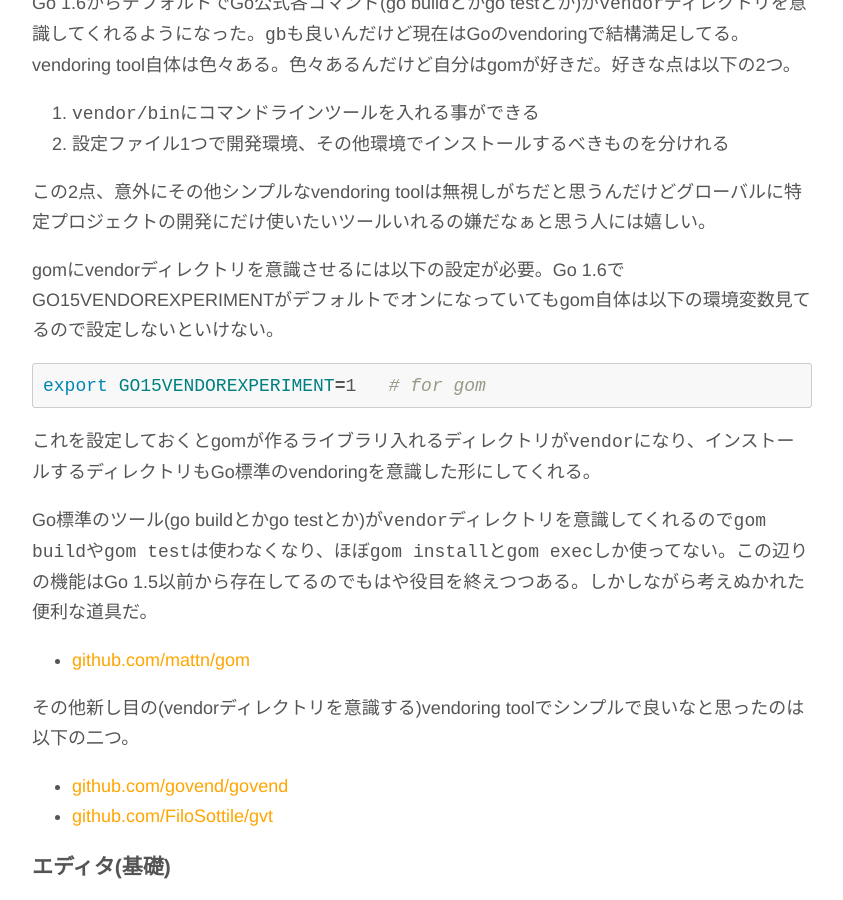
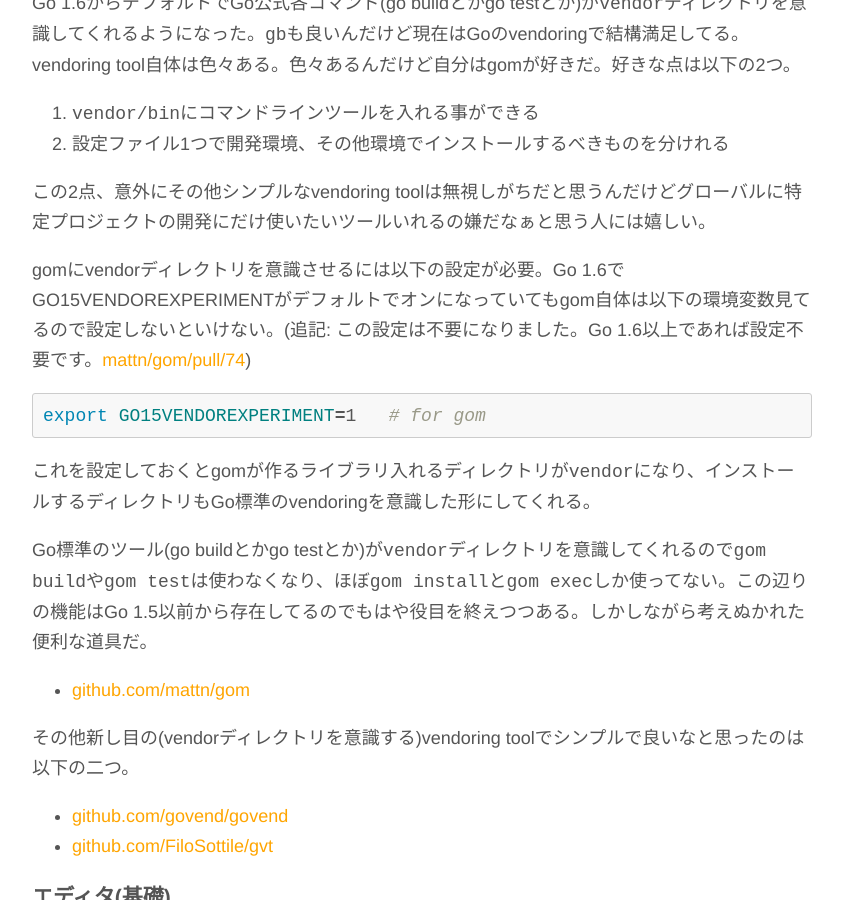
Before and after one commit to achiku/achiku.github.io, a Jekyll site: the page built from _posts/2016-03-01-go16-development.md, in a window 1280 px wide and 900 px high, scrolled down 1369 px. Shown: the whole window, without its empty margins (218-1061 px from the left). Built offline with Jekyll 4.4.1, drawn with Linux system fonts in a browser that asks for light colours; comment, search, counter and statistics services are not loaded.

Commit message:
20160312

````diff
--- a/_posts/2016-03-01-go16-development.md
+++ b/_posts/2016-03-01-go16-development.md
@@ -54,7 +54,7 @@
 
 この2点、意外にその他シンプルなvendoring toolは無視しがちだと思うんだけどグローバルに特定プロジェクトの開発にだけ使いたいツールいれるの嫌だなぁと思う人には嬉しい。
 
-gomにvendorディレクトリを意識させるには以下の設定が必要。Go 1.6でGO15VENDOREXPERIMENTがデフォルトでオンになっていてもgom自体は以下の環境変数見てるので設定しないといけない。
+gomにvendorディレクトリを意識させるには以下の設定が必要。Go 1.6でGO15VENDOREXPERIMENTがデフォルトでオンになっていてもgom自体は以下の環境変数見てるので設定しないといけない。(追記: この設定は不要になりました。Go 1.6以上であれば設定不要です。[mattn/gom/pull/74](https://github.com/mattn/gom/pull/74))
 
 ```bash
 export GO15VENDOREXPERIMENT=1   # for gom
````
Also changed, not shown: 2 other files.
